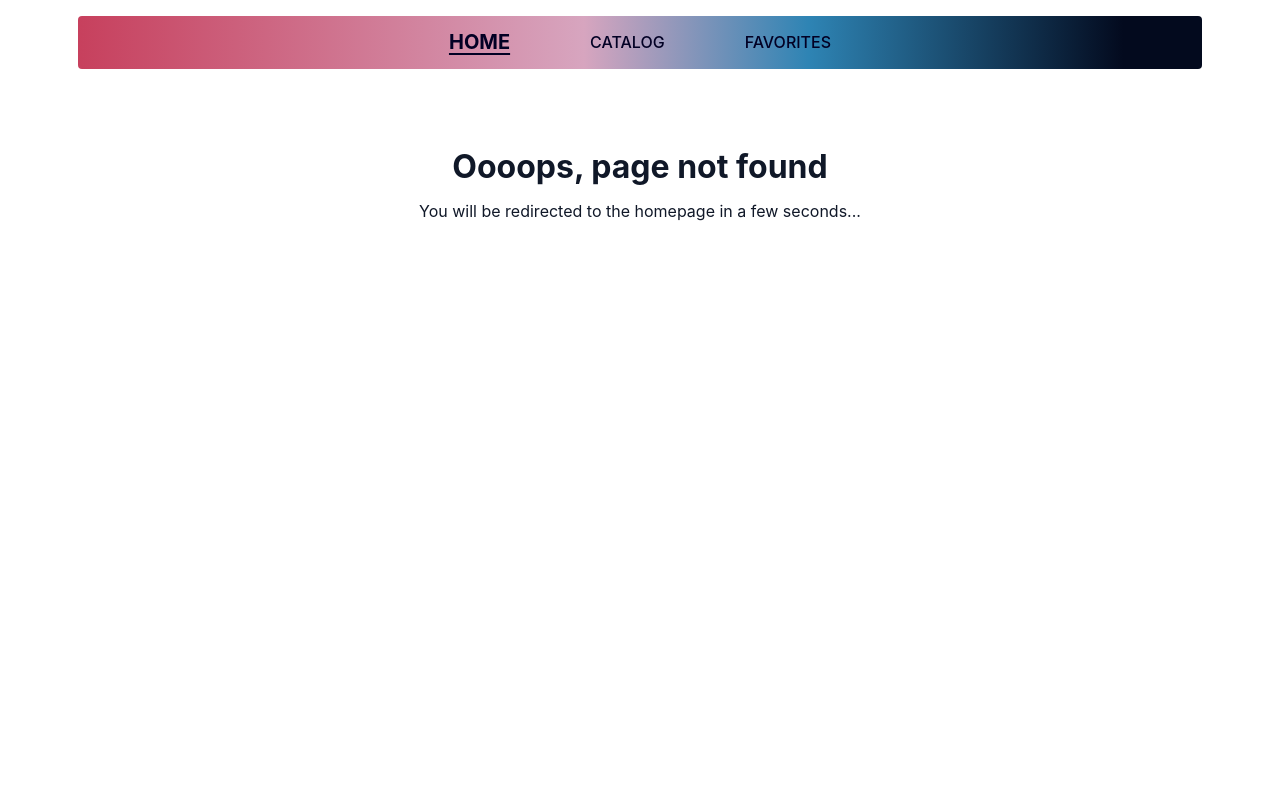
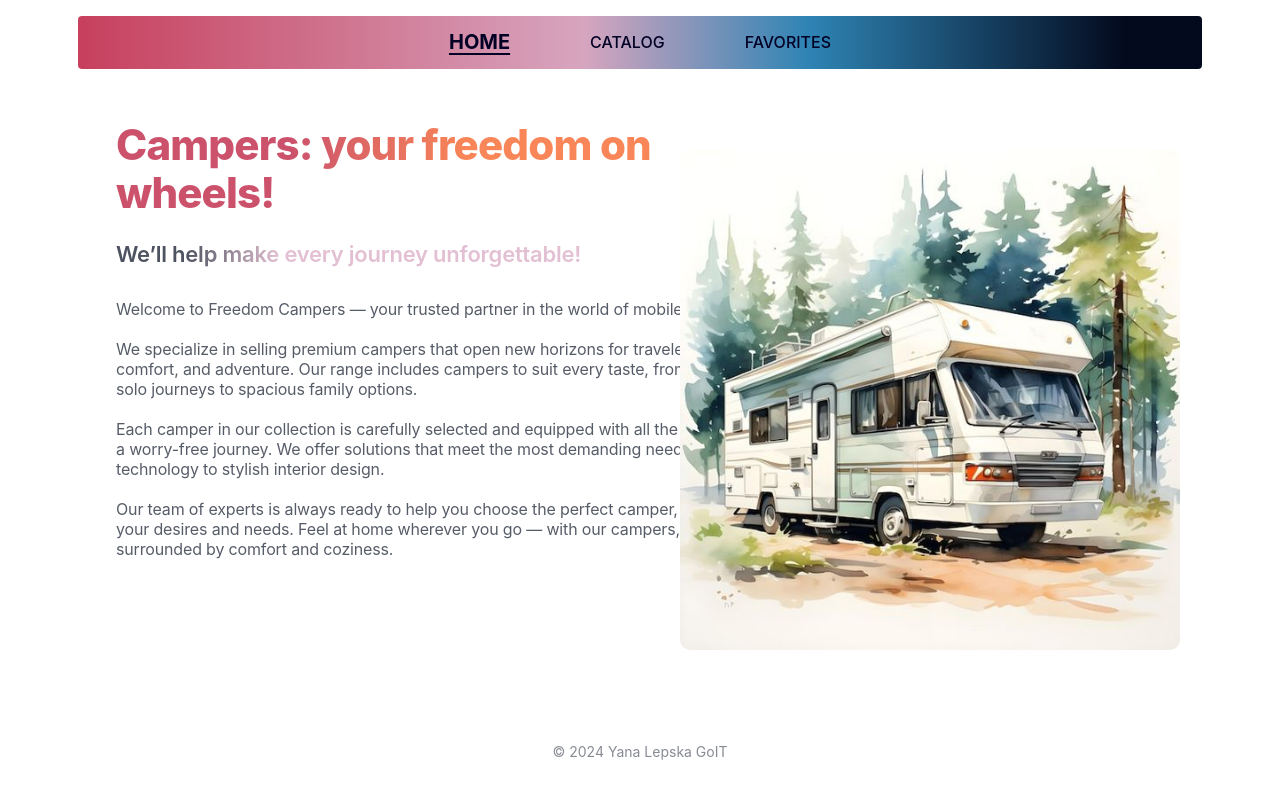
Before and after one commit to YanaLepska/my-campers, a React (Vite) app: page / in a window 1280 px wide. Before the commit this address had no page. Shown: the top 796 px of the page. Built offline with nearby package versions, Linux system fonts and the light colour scheme.

Commit message:
Update App.jsx

```diff
--- a/src/App.jsx
+++ b/src/App.jsx
@@ -13,9 +13,9 @@ const App = () => {
       <Layout>
         <Suspense fallback={<Loader />}>
           <Routes>
-            <Route path="/my-campers/" element={<HomePage />} />
-            <Route path="/my-campers/catalog" element={<CatalogPage />}/>
-            <Route path="/my-campers/favorites" element={<FavoritesPage />} />
+            <Route path="/" element={<HomePage />} />
+            <Route path="/catalog" element={<CatalogPage />}/>
+            <Route path="/favorites" element={<FavoritesPage />} />
             <Route path="*" element={<NotFoundPage />} />
           </Routes>
         </Suspense>
```
